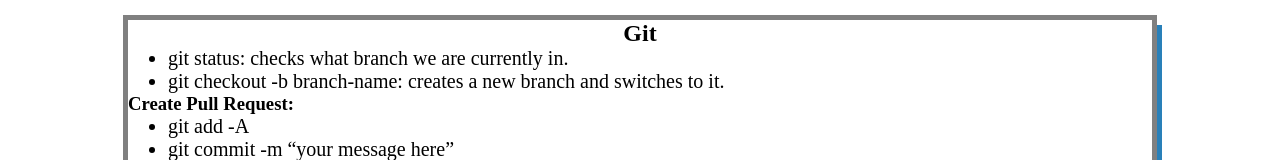
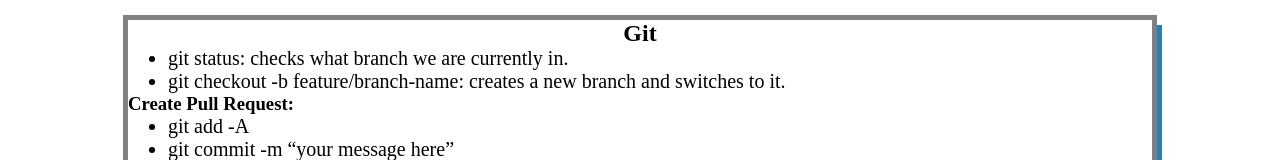
Before and after one commit to MagneticSoul7/prework-study-guide, a plain HTML site: page index.html in a window 1280 px wide. Shown: the part 711-871 px from the top of the page. Drawn offline with Linux system fonts and the light colour scheme.

Commit message:
made a correction

```diff
--- a/index.html
+++ b/index.html
@@ -65,7 +65,7 @@
         <h2>Git</h2>
         <ul>
           <li>git status: checks what branch we are currently in.</li>
-          <li>git checkout -b branch-name: creates a new branch and switches to it.</li>
+          <li>git checkout -b feature/branch-name: creates a new branch and switches to it.</li>
         </ul>
 
             <h3>Create Pull Request:</h3>
```
